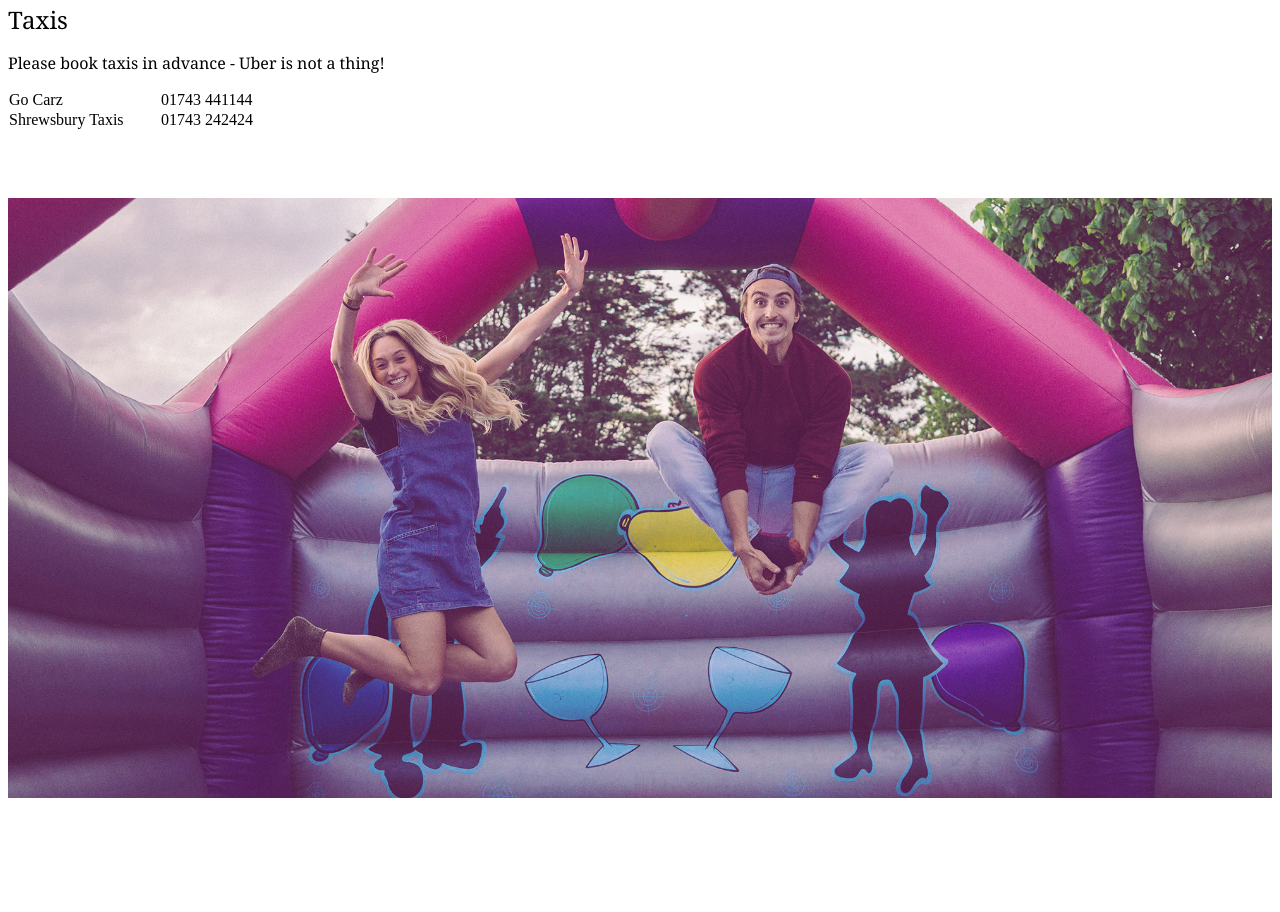
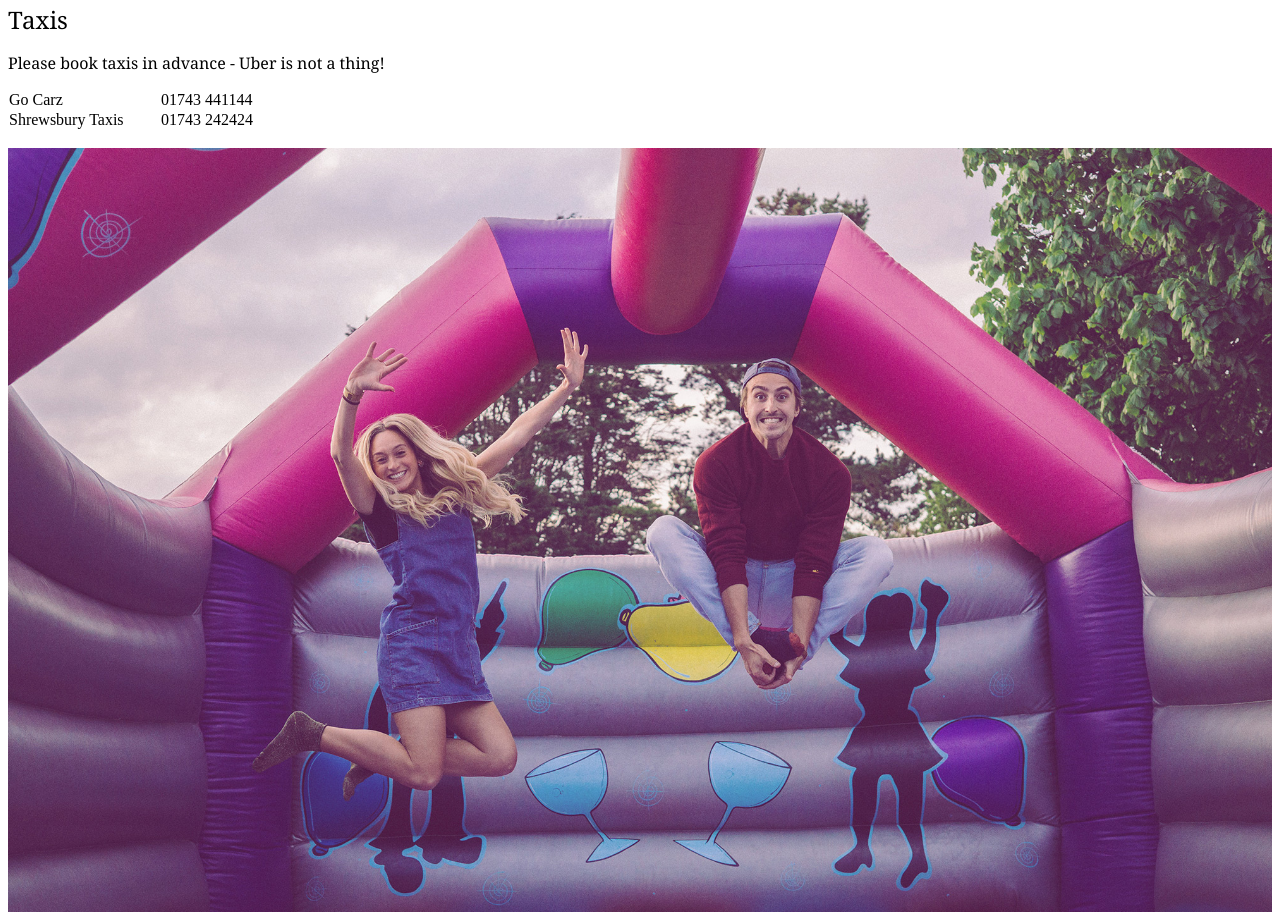
Before and after one commit to chrismhs/Wedding, a Gatsby site: page /camping in a window 1280 px wide. Shown: the part 1263-2175 px from the top of the page. Before the commit the page ends 2069 px from the top, so only its background shows below. Built offline with nearby package versions, Linux system fonts and the light colour scheme; Gatsby itself is replaced by a stand-in of ours.

Commit message:
Image fix

```diff
--- a/src/components/image.js
+++ b/src/components/image.js
@@ -16,9 +16,9 @@ import Img from "gatsby-image"
 const Image = () => {
   const data = useStaticQuery(graphql`
     query {
-      placeholderImage: file(relativePath: { eq: "gatsby-astronaut.png" }) {
+      placeholderImage: file(relativePath: { eq: "brighton.jpg" }) {
         childImageSharp {
-          fluid(maxWidth: 300) {
+          fluid(maxWidth: 960) {
             ...GatsbyImageSharpFluid
           }
         }
--- a/src/pages/camping.js
+++ b/src/pages/camping.js
@@ -2,6 +2,8 @@ import React from "react"
 import styled from "styled-components"
 import theme from "../styles/theme"
 import { Link, List, Button, Title, Subtitle, Text } from "../styles/typography"
+
+import Image from "../components/image"
 
 import BrightonPhoto from "../images/brighton.jpg"
 
@@ -27,19 +29,6 @@ const Space = styled.div`
   height: 40px;
   border-bottom: 1px solid ${theme.darkgreen};
   margin-bottom: 80px;
-`
-
-const Image = styled.div`
-  margin-top: 50px;
-  background-image: url(${BrightonPhoto});
-  background-size: cover;
-  background-position: center center;
-  height: 600px;
-  width: 100%;
-
-  @media (max-width: 768px) {
-    height: 350px;
-  }
 `
 
 const Camping = () => (
@@ -151,7 +140,7 @@ const Camping = () => (
       <TableColumn>01743 242424</TableColumn>
     </TableRow>
     <br />
-    <Image src={BrightonPhoto} alt="" />
+    <Image imageRef={"brighton.jpg"} />
   </Layout>
 )
 
```
Also changed, not shown: src/pages/wedding.js (+1 -12 lines).
